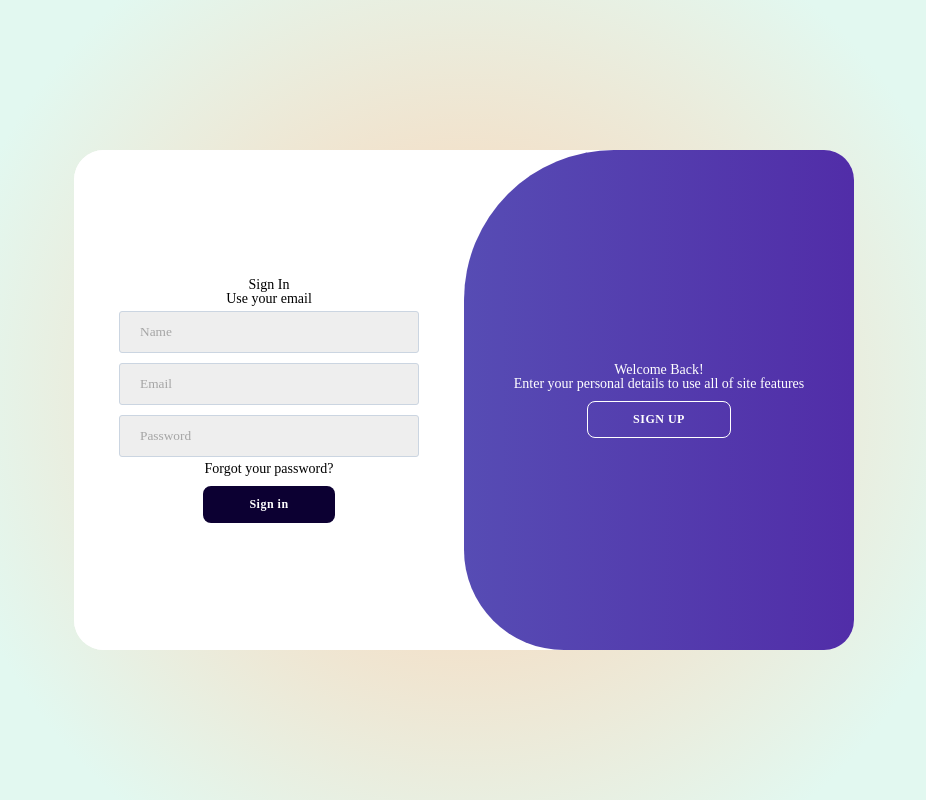
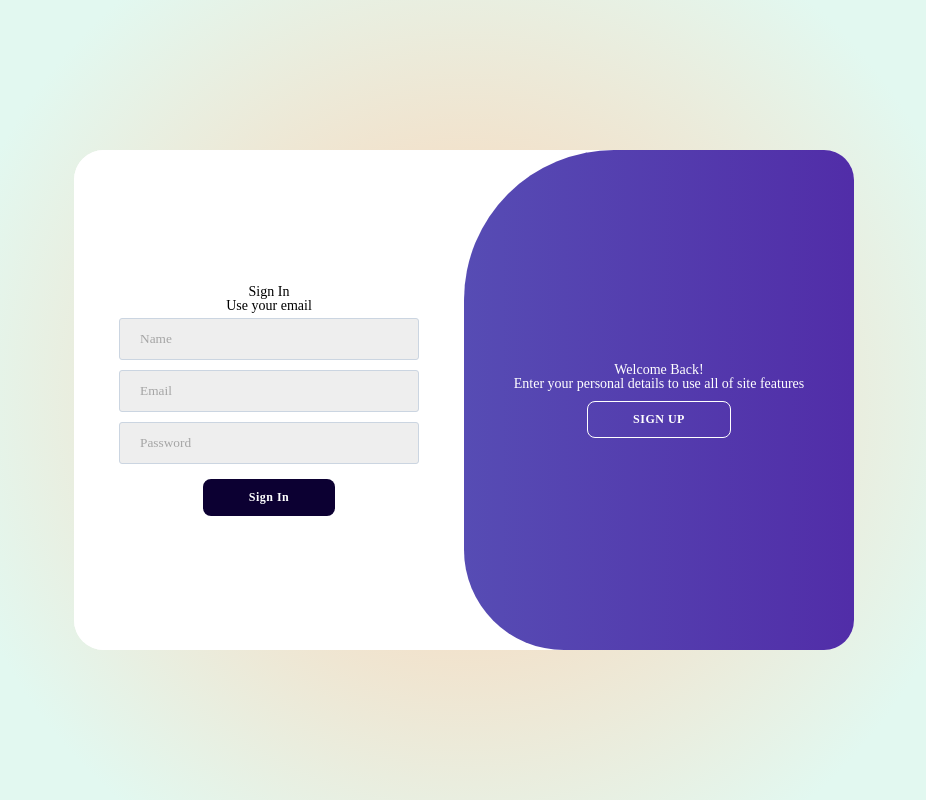
Before and after one commit to Hvostyk/WEB-programming, a React (Vite) app: page /signup in a window 1280 px wide. Shown: the whole page, without its empty margins (176-1102 px from the left). Built offline with nearby package versions, Linux system fonts and the light colour scheme.

Commit message:
React components done but i cant use the disabled state of button....((((((

```diff
--- a/src/components/Form.jsx
+++ b/src/components/Form.jsx
@@ -5,19 +5,25 @@ function Form({title,span}){
     return(
         <form>
             <h1>{title}</h1>
-
             <span>{span}</span>
             <ul>
                 <li>
-                    <Input type={'text'} placeholder={'Name'} validators={{isEmpty:4,minLength:4}}/>
+                    <Input type={'text'}
+                    placeholder={'Name'}
+                    validators={{isEmpty:4,minLength:4}}/>
                 </li>
                 <li>
-                    <Input type={'email'} placeholder={'Email'} validators={{isEmpty:4,maskError:EmailRegexp}}/>
+                    <Input type={'email'}
+                    placeholder={'Email'}
+                    validators={{isEmpty:4,maskError:EmailRegexp}}/>
                 </li>
                 <li>
-                    <Input type={'password'} placeholder={'Password'} validators={{isEmpty:4,minLength:4}}/>
+                    <Input type={'password'}
+                    placeholder={'Password'}
+                    validators={{isEmpty:4,minLength:4}}/>
                 </li>
             </ul>
+            <button type="submit">{title}</button>
 
         </form>
     );
--- a/src/components/Input.jsx
+++ b/src/components/Input.jsx
@@ -29,7 +29,6 @@ function Errors({validators,inputvalid}){
     }
     return (<>{errors}</>);
 }
-
 
 function Input({type, placeholder,validators}){
     const useValidation= (value , validators)=>{
@@ -86,7 +85,6 @@ function Input({type, placeholder,validators}){
 
 
         }
-
     const inputvalid=useInput('', validators)
     return(
         <div>
--- a/src/components/Signup.jsx
+++ b/src/components/Signup.jsx
@@ -1,81 +1,11 @@
 import style from "../styles/Signup.module.css"
 import classNames from 'classnames/bind';
-import { use, useEffect, useState } from 'react';
+import {useState } from 'react';
 import { useLocation } from 'react-router-dom'
-import {Link} from 'react-router-dom'
-import Input from "./Input";
 import Form from "./Form";
 const cx=classNames.bind(style);
 
 function Signup(){
-
-    const useValidation= (value , validators)=>{
-        const [lengthError,setlengthError]=useState(false)
-        const [isEmpty,setEmpty]=useState(true)
-        const [maskError,setmaskError]=useState(false)
-        const [isValid, setValid]=useState(false)
-    useEffect(()=>{
-        for(const item in validators){
-            switch (item){
-                case 'minLength':
-                    value.length < validators[item] ? setlengthError(true) : setlengthError(false);
-                    break;
-
-                case 'isEmpty':
-                    value ? setEmpty(false) : setEmpty(true)
-                    console.log("Empty"+isEmpty)
-                    break;
-
-                case 'maskError':
-                    (!validators[item].test(String(value).toLowerCase()))  ? setmaskError(true) : setmaskError(false);
-            }
-        }
-    }, [value])
-
-    useEffect(()=>{
-        if(isEmpty || lengthError || maskError){
-            setValid(true)
-        }
-        else{
-            setValid(false)
-        }
-
-    },[isEmpty,lengthError,maskError])
-
-    return{
-        isEmpty,
-        lengthError,
-        maskError,
-        isValid,
-    }
-
-    }
-
-    const useInput=(initialValue , validators)=>{
-        const [value,setValue]=useState(initialValue)
-        const [isdirty, setDirty]=useState(false)
-        const valid = useValidation(value,validators)
-        function onChange(e){
-            setValue(e.target.value);
-        }
-
-        function onBlur(e){
-            setDirty(true);
-            console.log(isdirty)
-
-        }
-
-        return{
-            value,
-            onChange,
-            isdirty,
-            onBlur,
-            ...valid
-        }
-
-
-    }
-
     const location = useLocation();
     const activity = location.state;
 
@@ -94,64 +24,17 @@ function Signup(){
             setactivity(true);
         }
     }
-    const EmailRegexp=/^(([^<>()[\]\\.,;:\s@"]+(\.[^<>()[\]\\.,;:\s@"]+)*)|.(".+"))@((\[[0-9]{1,3}\.[0-9]{1,3}\.[0-9]{1,3}\.[0-9]{1,3}\])|(([a-zA-Z\-0-9]+\.)+[a-zA-Z]{2,}))$/
-    const text=useInput('', {isEmpty:true , minLength:4})
-    const email=useInput('', {isEmpty:true, maskError:EmailRegexp})
-    const password=useInput('', {isEmpty:true , minLength:4})
 
     return(
         <div className={style.signbody}>
             <div className={container_class} id="container">
                 <div className={`${style.form_container} ${style.signup}`}>
-            <form>
-                <h1>Create account</h1>
-
-                <span>Use your email for registration</span>
-                <ul>
-                    <li>
-                        {(text.isdirty && text.isEmpty) &&  <div style={{color:'red'}}>Пустое поле</div>}
-                        {(text.isdirty && text.lengthError) &&  <div style={{color:'red'}}>Минимум 4 знака</div>}
-                        <input value={text.value} onChange={e=>text.onChange(e)} onBlur={e=>text.onBlur(e)} type="text" placeholder="Name"/>
-                    </li>
-                    <li>
-                        {(email.isdirty && email.isEmpty) &&  <div style={{color:'red'}}>Пустое поле</div>}
-                        {(email.isdirty && !email.maskError) &&  <div style={{color:'red'}}>Неккоректный email</div>}
-                        <input value={email.value} onChange={e=>email.onChange(e)} onBlur={e=>email.onBlur(e)} type="email" placeholder="Email"/>
-                    </li>
-                    <li>
-                        {(password.isdirty && password.isEmpty) &&  <div style={{color:'red'}}>Пустое поле</div>}
-                        {(password.isdirty && password.lengthError) &&  <div style={{color:'red'}}>Минимум 4 знака</div>}
-                        <input value={password.value} onChange={e=>password.onChange(e)} onBlur={e=>password.onBlur(e)} type="Password" placeholder="Password"/>
-                    </li>
-                </ul>
-                <button disabled={email.isValid || text.isValid || password.isValid} type="submit">Sign up</button>
-            </form>
+                    <Form title={'Create account'} span={'Use your email for registration'}></Form>
                 </div>
 
                 <div className={`${style.form_container} ${style.signin}`}>
-            <form>
-                <h1>Sign In</h1>
-                <span>Use your email</span>
-                <ul>
-                    <li>
-                        {(text.isdirty && text.isEmpty) &&  <div style={{color:'red'}}>Пустое поле</div>}
-                        {(text.isdirty && text.lengthError) &&  <div style={{color:'red'}}>Минимум 4 знака</div>}
-                        <input value={text.value} onChange={e=>text.onChange(e)} onBlur={e=>text.onBlur(e)} type="text" placeholder="Name"/>
-                    </li>
-                    <li>
-                        {(email.isdirty && email.isEmpty) &&  <div style={{color:'red'}}>Пустое поле</div>}
-                        {(email.isdirty && email.maskError) &&  <div style={{color:'red'}}>Неккоректный email</div>}
-                        <input value={email.value} onChange={e=>email.onChange(e)} onBlur={e=>email.onBlur(e)} type="email" placeholder="Email"/>
-                    </li>
-                    <li>
-                        {(password.isdirty && password.isEmpty) &&  <div style={{color:'red'}}>Пустое поле</div>}
-                        {(password.isdirty && password.lengthError) &&  <div style={{color:'red'}}>Минимум 4 знака</div>}
-                        <input value={password.value} onChange={e=>password.onChange(e)} onBlur={e=>password.onBlur(e)} type="Password" placeholder="Password"/>
-                    </li>
-                </ul>
-                <a href="https://vk.com/clip243220223_456241503?c=1">Forgot your password?</a>
-                <button disabled={email.isValid || text.isValid || password.isValid} type="submit">Sign in</button>
-            </form>
+                    <Form title={'Sign In'} span={'Use your email'}></Form>
+
                 </div>
 
                 <div className={style.toggle_container}>
```
Lines whose indentation alone changed are shown as unchanged.
